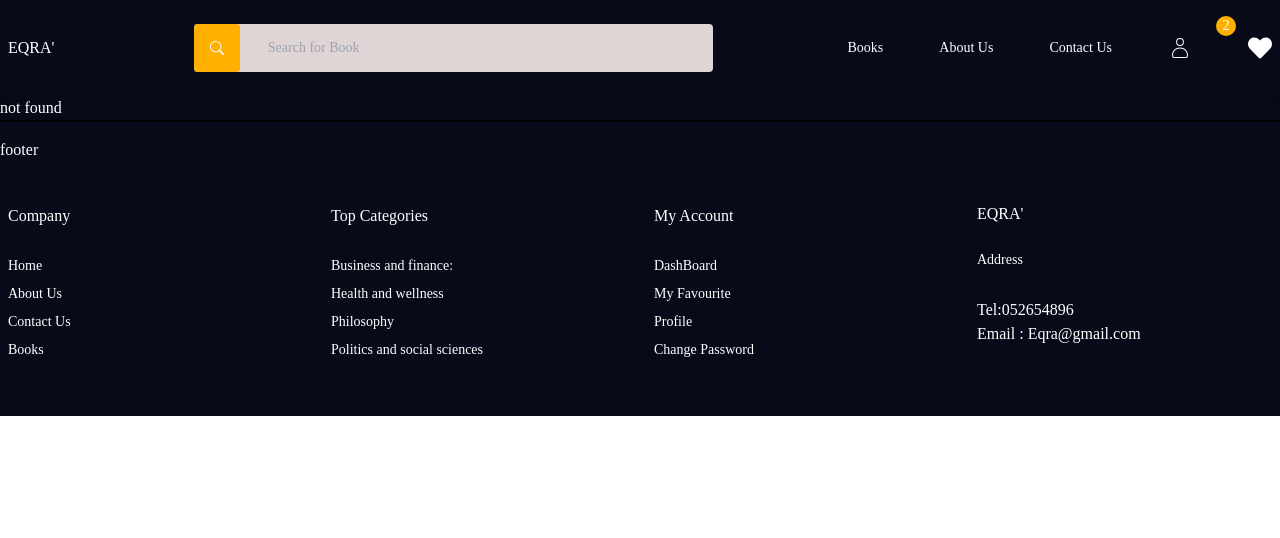
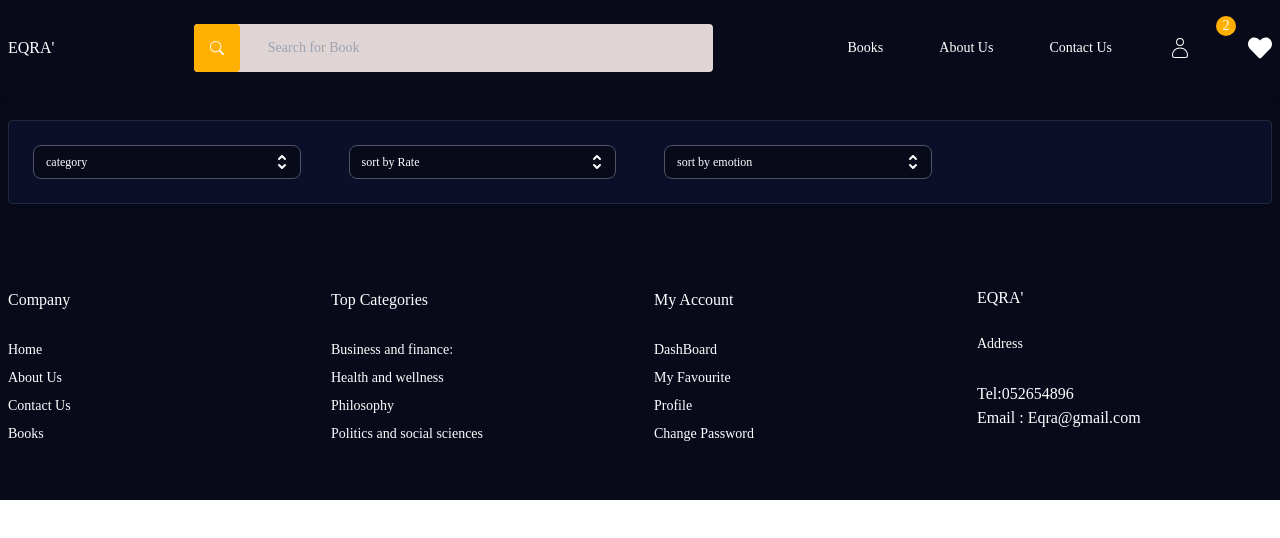
Before and after one commit to daniahih/iqraa-app, a React (Create React App) app in the folder client/: page /books in a window 1280 px wide. Shown: the top 538 px of the page. Built offline with nearby package versions, Linux system fonts and the light colour scheme.

Commit message:
added sort by emotion in frontend  done

```diff
--- a/client/package.json
+++ b/client/package.json
@@ -4,7 +4,7 @@
   "private": true,
   "dependencies": {
     "@headlessui/react": "^1.7.13",
-    "@heroicons/react": "^2.0.17",
+    "@heroicons/react": "^1.0.6",
     "@testing-library/jest-dom": "^5.16.5",
     "@testing-library/react": "^13.4.0",
     "@testing-library/user-event": "^13.5.0",
--- a/client/src/App.js
+++ b/client/src/App.js
@@ -5,6 +5,7 @@ import HomeScreen from "./screens/HomeScreen";
 import AboutUs from "./screens/AboutUs";
 import NotFound from "./screens/NotFound";
 import Layout from "./layout/layout";
+import Books from "./screens/Books";
 const Router = createBrowserRouter([
   {
     path: "/",
@@ -17,6 +18,10 @@ const Router = createBrowserRouter([
       {
         path: "/aboutus",
         element: <AboutUs />,
+      },
+      {
+        path: "/books",
+        element: <Books />,
       },
       {
         path: "*",
--- /dev/null
+++ b/client/src/components/Filters.js
@@ -0,0 +1,86 @@
+import React, { Fragment, useState } from "react";
+import { CategoriesData } from "../Data/CategoriesData";
+import { Listbox, Transition } from "@headlessui/react";
+import { SelectorIcon, CheckIcon } from "@heroicons/react/solid";
+
+const Emotion = [
+  { title: "sort by emotion" },
+  { title: "sad" },
+  { title: "happy" },
+  { title: "stress" },
+  { title: "curiosity" },
+];
+
+const Rate = [
+  { title: "sort by Rate" },
+  { title: "1 start" },
+  { title: "2 start" },
+  { title: "3 start" },
+  { title: "4 start" },
+  { title: "5 start" },
+];
+
+function Filters() {
+  const [category, setcategory] = useState({ title: "category" });
+  const [rate, setRate] = useState(Rate[0]);
+  const [emotion, setEmotion] = useState(Emotion[0]);
+
+  const FiltersData = [
+    {
+      value: category,
+      onChange: setcategory,
+      items: CategoriesData,
+    },
+    {
+      value: rate,
+      onChange: setRate,
+      items: Rate,
+    },
+    {
+      value: emotion,
+      onChange: setEmotion,
+      items: Emotion,
+    },
+  ];
+
+  return (
+    <div className="my-6 bg-dry border text-dryGray border-gray-800 grid md:grid-cols-4 grid-col-2 lg:gap-12 gap-2 rounded p-6">
+      {FiltersData.map((item, index) => (
+        <Listbox key={index} value={item.value} onChange={item.onChange}>
+          <div className="relative">
+            <Listbox.Button className="relative border border-border bg-main w-full py-2 pl-3 pr-10 text-left text-white rounded-lg cursor-default focus:outline-none text-xs">
+              <span className="block truncate">{item.value.title}</span>
+              <span className="absolute inset-y-0 right-0 flex items-center pr-2 pointer-events-none">
+                <SelectorIcon className="h-5 w-5" aria-hidden="true" />
+              </span>
+            </Listbox.Button>
+            <Transition
+              as={Fragment}
+              leave="transition ease-in duration-100"
+              leaveFrom="opacity-100"
+              leaveTo="opacity-0"
+            >
+              <Listbox.Options className="absolute z-10 mt-1 max-h-60 w-full bg-dry border border-border ring-opacity-5 overflow-auto focus:outline-none sm:text-sm">
+                {item.items.map((item, index) => (
+                  <Listbox.Option
+                    key={index}
+                    className={({ active }) =>
+                      `relative cursor-default select-none py-2 pl-10 pr-4 ${
+                        active ? "bg-main text-white" : "text-white"
+                      }`
+                    }
+                    value={item}
+                  >
+                    {item.title}
+                  </Listbox.Option>
+                ))}
+              </Listbox.Options>
+            </Transition>
+          </div>
+        </Listbox>
+      ))}
+    </div>
+  );
+}
+
+export default Filters;
--- /dev/null
+++ b/client/src/components/Head.js
@@ -0,0 +1,20 @@
+import React from "react";
+
+function Head() {
+  return (
+    <div className="w-full bg-gray lg:h-64 relative overflow-hidden rounded-md  ">
+      <img
+        src="imges/Books/2.jpg"
+        alt="about us "
+        className=" w-full h-full object-cover "
+      />
+      <div className="absolute lg:top-24 top-16 w-full flex-colo">
+        <h1 className=" text-white text-bold text-center text-2xl bg-main w-40">
+          About US
+        </h1>
+      </div>
+    </div>
+  );
+}
+
+export default Head;
--- a/client/src/components/Home/TopRated.js
+++ /dev/null
@@ -1,7 +0,0 @@
-import React from "react";
-
-function TopRated() {
-  return <div>TopRated</div>;
-}
-
-export default TopRated;
--- a/client/src/layout/NavBar/NavBar.js
+++ b/client/src/layout/NavBar/NavBar.js
@@ -36,7 +36,7 @@ const NavBar = () => {
             </form>
           </div>
           <div className="col-span-3 font-medium text-sm hidden xl:gap-14 2xl:gap-20 justify-between lg:flex xl:justify-end items-center ">
-            <NavLink to="/">Books</NavLink>
+            <NavLink to="/books">Books</NavLink>
             <NavLink to="/aboutus" className={Hover}>
               About Us
             </NavLink>
--- a/client/src/layout/footer/Footer.js
+++ b/client/src/layout/footer/Footer.js
@@ -68,8 +68,7 @@ function Footer() {
     },
   ];
   return (
-    <div className="bg-main py-4 border-t-2 border-black">
-      <p> footer </p>
+    <div className="bg-main py-4 border-t-2 border-main">
       <div className="container mx-auto  px-2">
         <div className="grid grid-cols-2 md:grid-cols-7 xl:grid-cols-12 gap-5 sm:gap-9 lg:gap-11 xl:gap-7 py-10  justify-between">
           {Links.map((link, index) => (
--- a/client/src/screens/AboutUs.js
+++ b/client/src/screens/AboutUs.js
@@ -1,7 +1,12 @@
 import React from "react";
+import Head from "../components/Head";
 
 function AboutUs() {
-  return <div>AboutUs</div>;
+  return (
+    <div className="min-height-screen container mx-auto  px-2 my-6">
+      <Head />
+    </div>
+  );
 }
 
 export default AboutUs;
--- a/client/src/screens/Books.js
+++ b/client/src/screens/Books.js
@@ -0,0 +1,12 @@
+import React from "react";
+import Filters from "../components/Filters";
+
+function Books() {
+  return (
+    <div className="min-height-screen container mx-auto px-2 my-6">
+      <Filters />
+    </div>
+  );
+}
+
+export default Books;
--- a/client/src/screens/HomeScreen.js
+++ b/client/src/screens/HomeScreen.js
@@ -1,7 +1,6 @@
 import React from "react";
 import Banner from "../components/Home/Banner";
 import PopularBooks from "../components/Home/PopularBooks";
-import TopRated from "../components/Home/TopRated";
 
 function HomeScreen() {
   return (
@@ -9,7 +8,6 @@ function HomeScreen() {
       <div className="container mx-auto min-h-screen px-2 mb-6">
         <Banner />
         <PopularBooks />
-        <TopRated />
       </div>
     </>
   );
```
Also changed, not shown: 1 other file (tests, documents, lock files or other folders).
